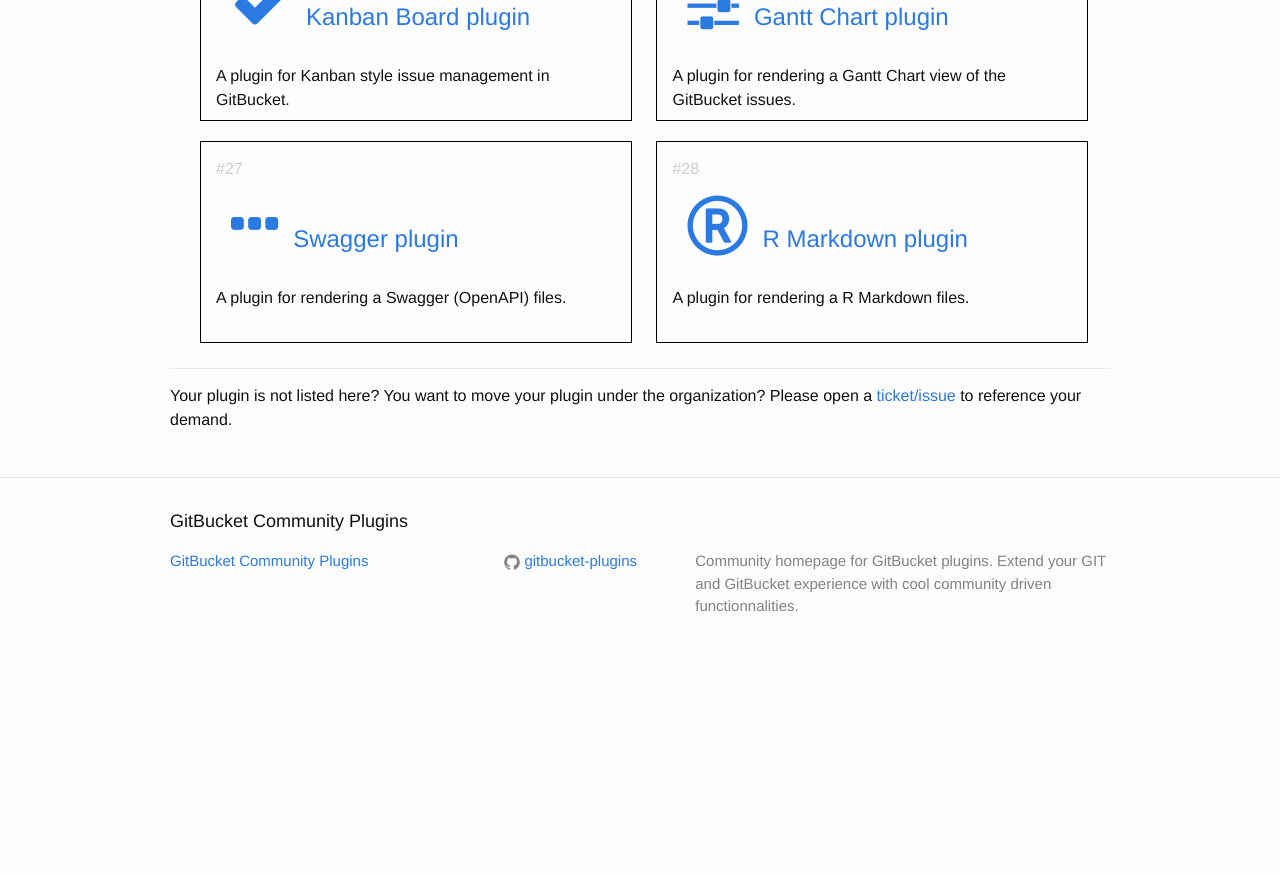
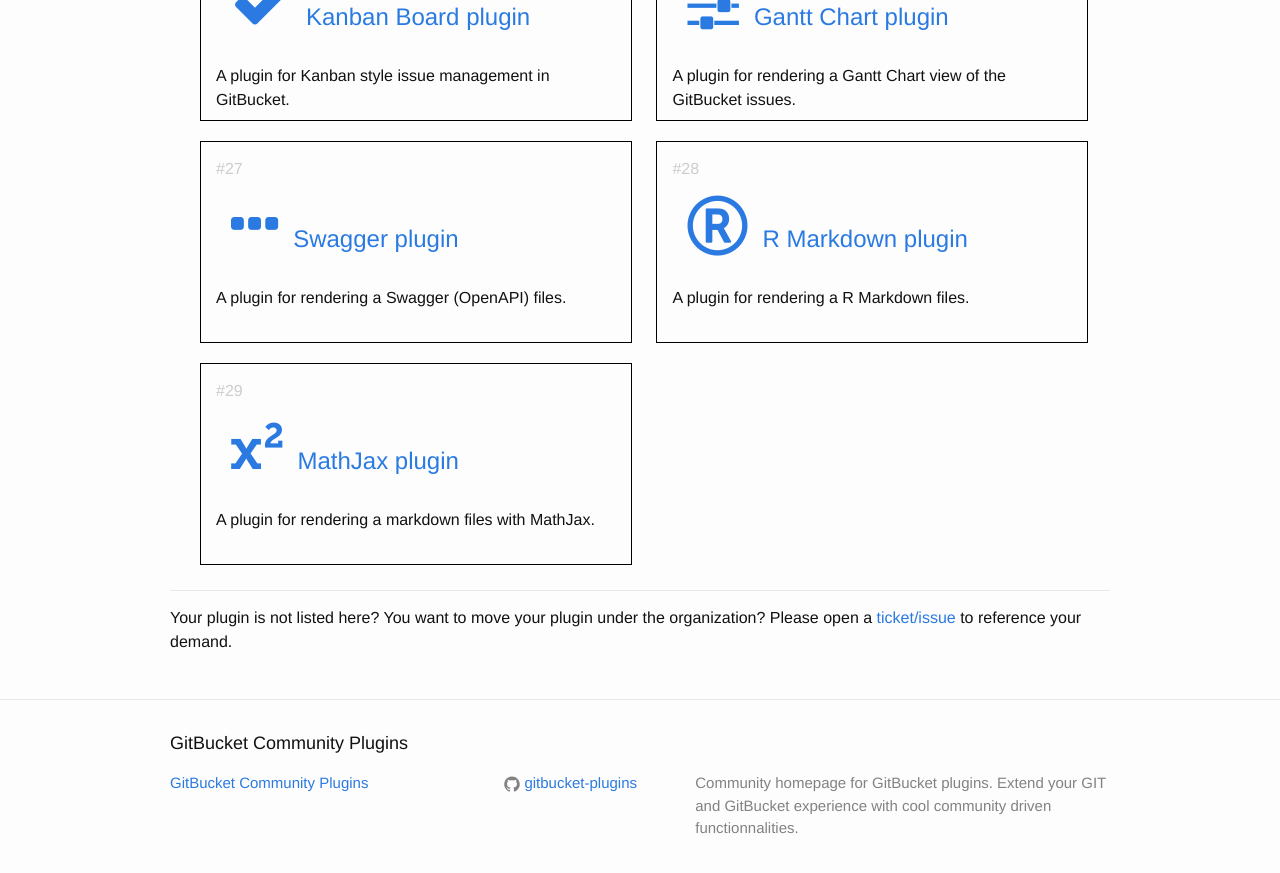
Before and after one commit to gitbucket-plugins/gitbucket-plugins.github.io, a Jekyll site: the page built from index.html, in a window 1280 px wide and 900 px high, scrolled down 2957 px. Shown: the top 873 px of the window. Built offline with Jekyll 4.4.1, drawn with Linux system fonts in a browser that asks for light colours; before the commit the page ends 3635 px from its top, so only the background shows below that.

Commit message:
add mathjax plugin to list

```diff
--- a/index.html
+++ b/index.html
@@ -185,6 +185,12 @@
           </h2>
           <p>A plugin for rendering a R Markdown files.</p>
       </li>
+      <li>
+          <h2>
+              <a class="post-link" href="https://github.com/onukura/gitbucket-mathjax-plugin"><span class="fa fa-superscript"></span>MathJax plugin</a>
+          </h2>
+          <p>A plugin for rendering a markdown files with MathJax.</p>
+      </li>
 </ul>
     <p class="separator"/>
     <p>Your plugin is not listed here? You want to move your plugin under the organization? Please open a <a href="https://github.com/gitbucket-plugins/gitbucket-plugins.github.io/issues">ticket/issue</a> to reference your demand.</p>
```
